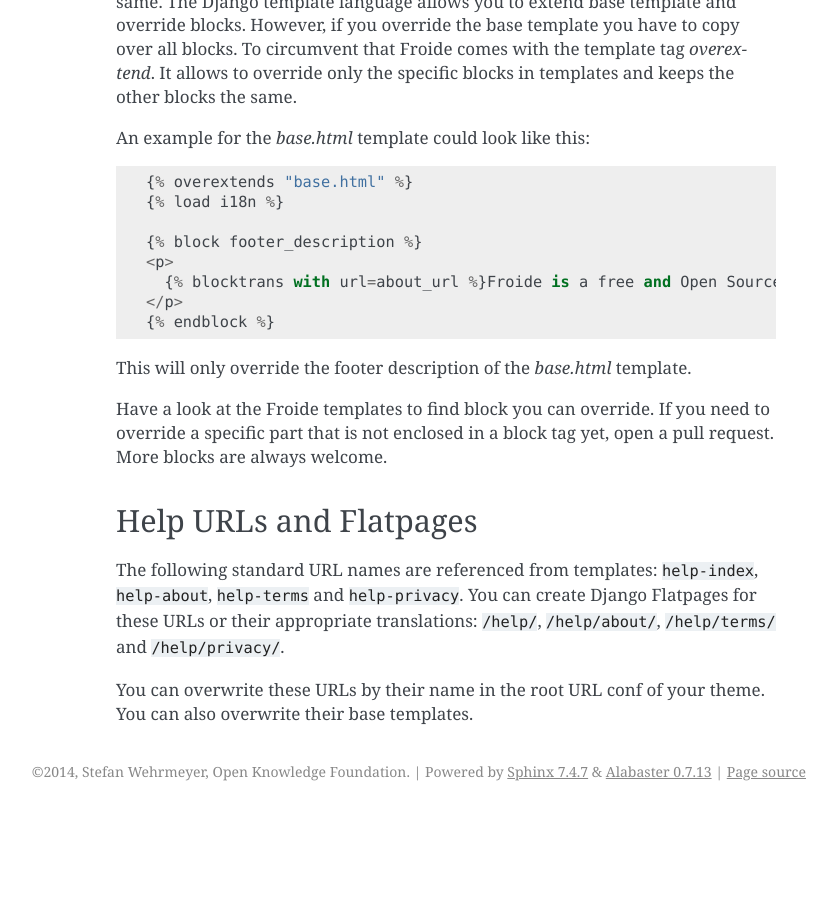
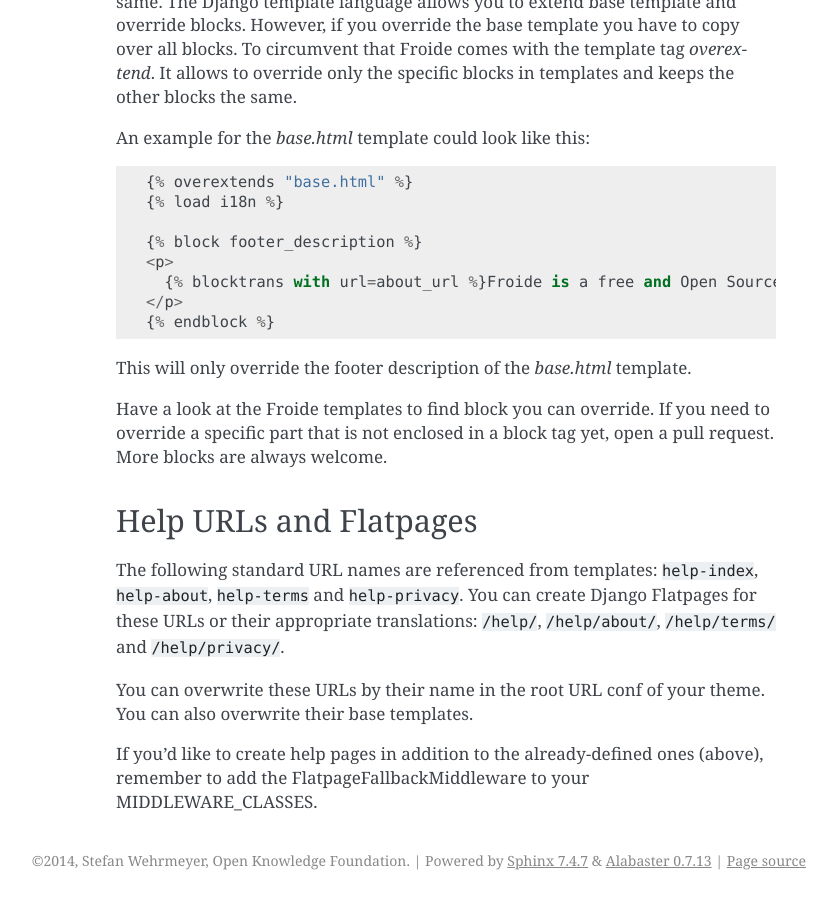
Before and after one commit to okfde/froide, a Sphinx documentation site: the page built from docs/theming.rst, in a window 1280 px wide and 900 px high, scrolled down 1102 px. Shown: the whole window, without its empty margins (304-1141 px from the left). Built offline with Sphinx 7.4.7, drawn with Linux system fonts in a browser that asks for light colours; before the commit the page ends 1913 px from its top, so only the background shows below that.

Commit message:
add FlatpageFallback notice to theming.rst

```diff
--- a/docs/theming.rst
+++ b/docs/theming.rst
@@ -66,3 +66,5 @@ The following standard URL names are referenced from templates: ``help-index``,
 You can create Django Flatpages for these URLs or their appropriate translations: ``/help/``, ``/help/about/``, ``/help/terms/`` and ``/help/privacy/``.
 
 You can overwrite these URLs by their name in the root URL conf of your theme. You can also overwrite their base templates.
+
+If you'd like to create help pages in addition to the already-defined ones (above), remember to add the FlatpageFallbackMiddleware to your MIDDLEWARE_CLASSES.
```
